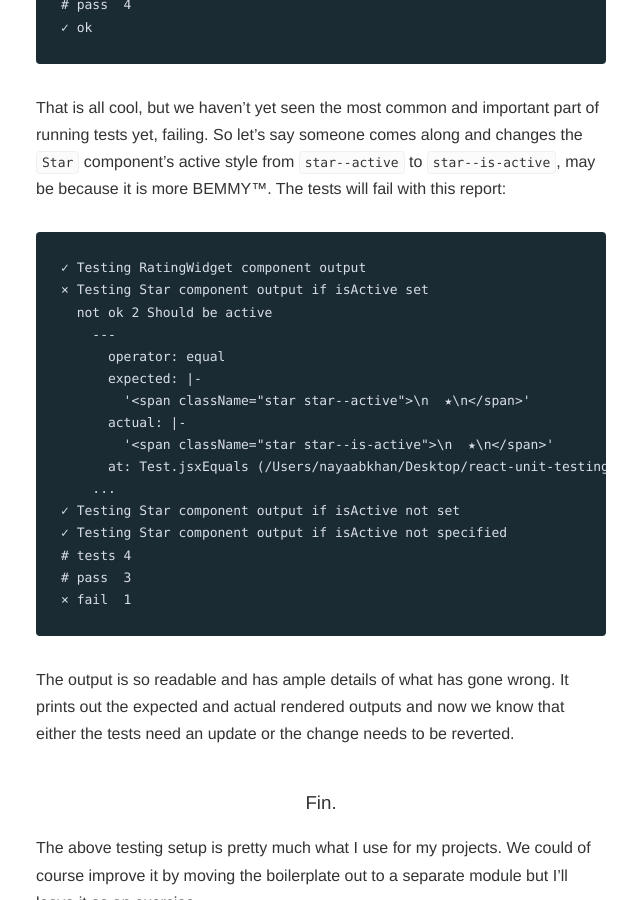
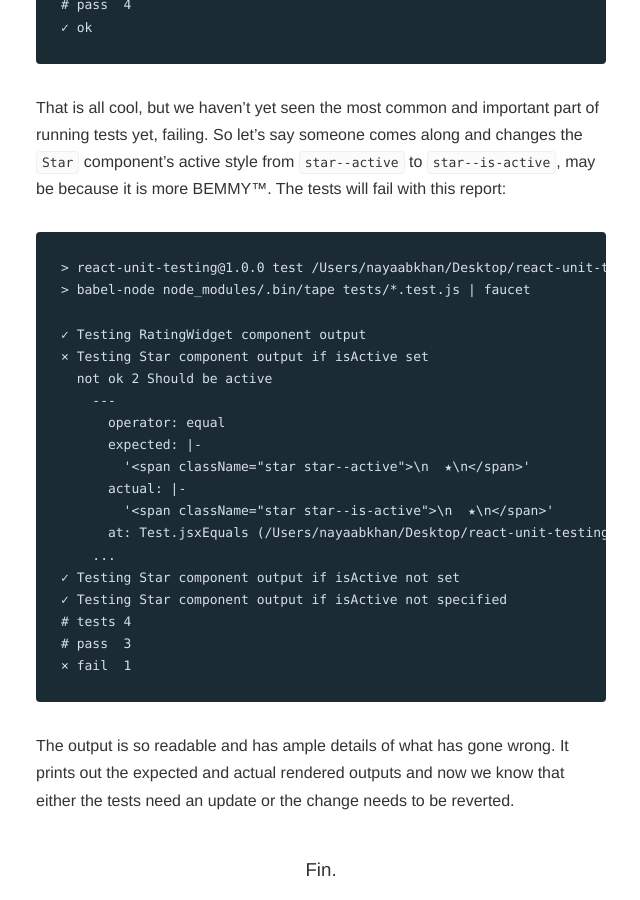
Before and after one commit to nayaabkhan/nayaabkhan.github.io, a Jekyll site: the page built from _posts/2016-04-30-unit-testing-react-components.markdown, in a window 1280 px wide and 900 px high, scrolled down 8732 px. Shown: the whole window, without its empty margins (319-959 px from the left). Built offline with Jekyll 4.4.1, drawn with Linux system fonts in a browser that asks for light colours; comment, search, counter and statistics services are not loaded; some of the changed text lies outside the part shown.

Commit message:
Fixed few typos.

```diff
--- a/_posts/2016-04-30-unit-testing-react-components.markdown
+++ b/_posts/2016-04-30-unit-testing-react-components.markdown
@@ -297,6 +297,9 @@ If you run the tests now, you should see all of them passing with flying colors.
 That is all cool, but we haven't yet seen the most common and important part of running tests yet, failing. So let's say someone comes along and changes the `Star` component's active style from `star--active` to `star--is-active`, may be because it is more BEMMY™. The tests will fail with this report:
 
 {% highlight text %}
+> react-unit-testing@1.0.0 test /Users/nayaabkhan/Desktop/react-unit-testing
+> babel-node node_modules/.bin/tape tests/*.test.js | faucet
+
 ✓ Testing RatingWidget component output
 ⨯ Testing Star component output if isActive set
   not ok 2 Should be active
```
Also changed, not shown: other parts of _posts/2016-04-30-unit-testing-react-components.markdown (+1 -1 lines).
